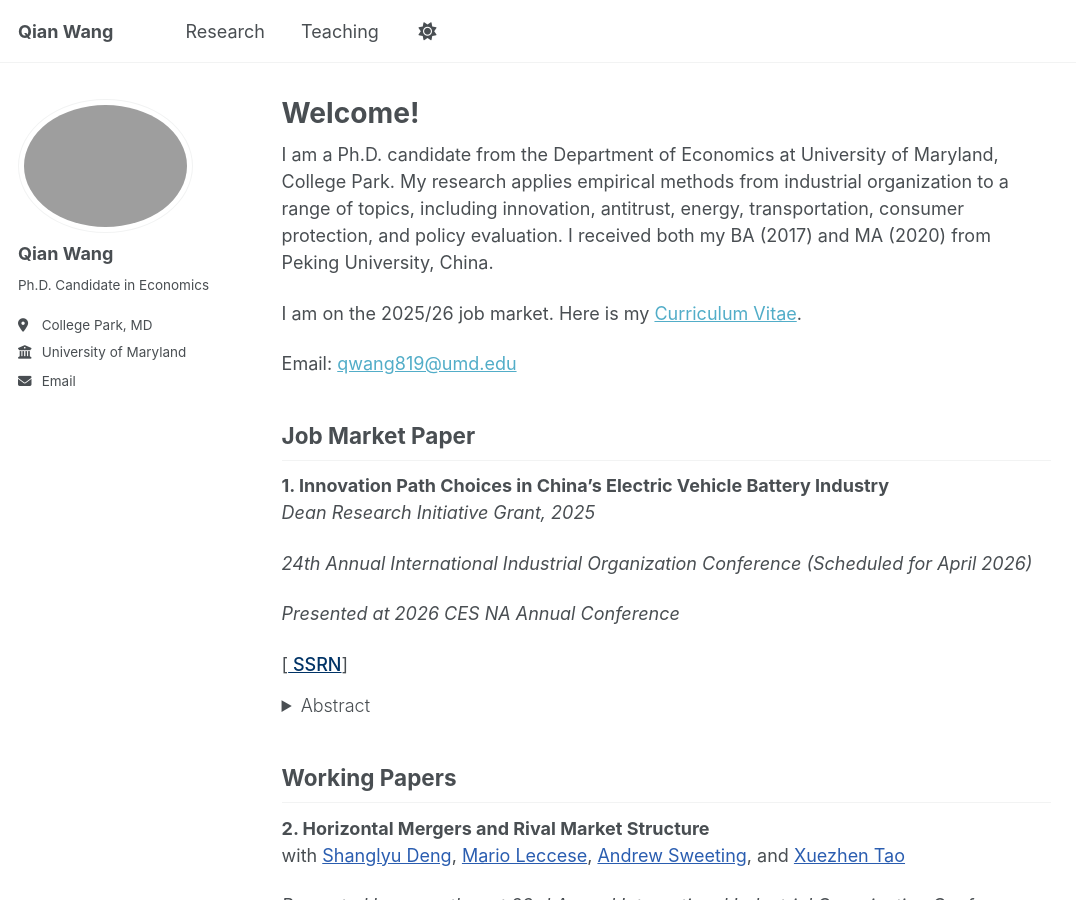
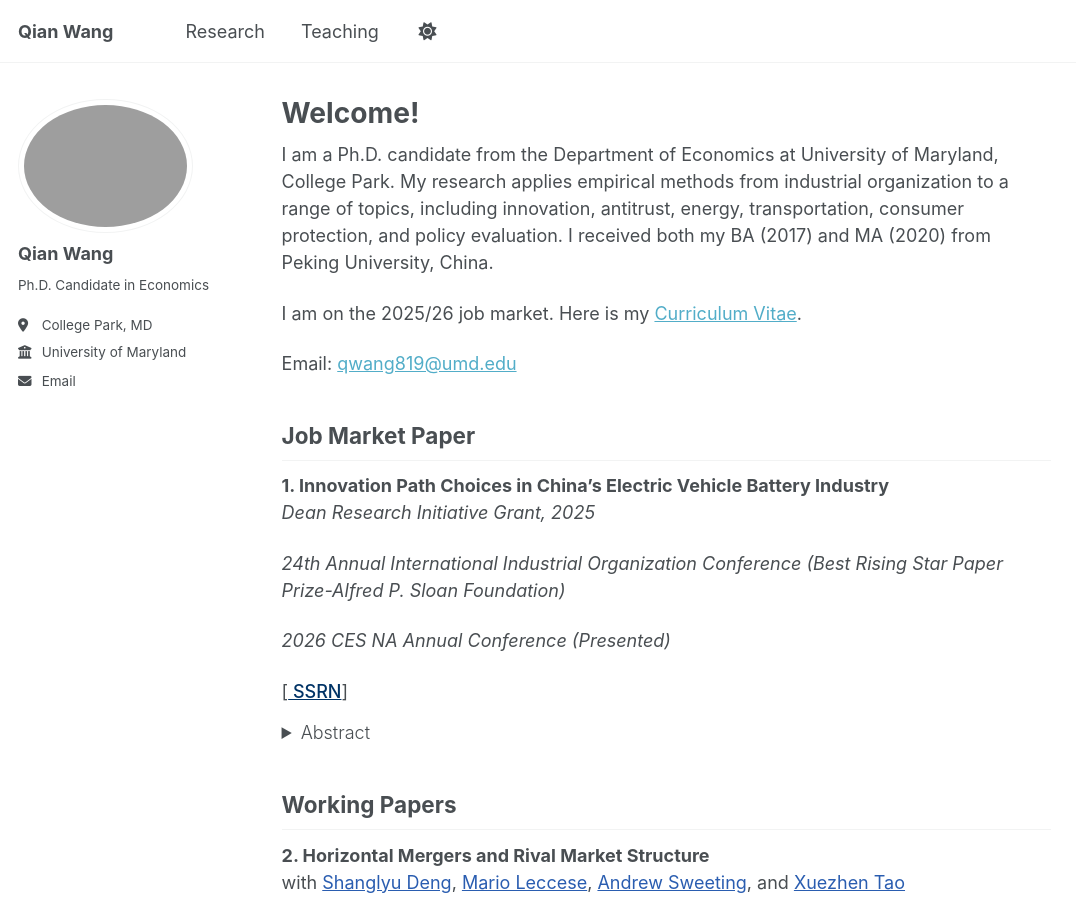
Before and after one commit to qwang819/qwang819.github.io, a Jekyll site: the page built from _pages/about.md, in a window 1280 px wide and 900 px high. Shown: the whole window, without its empty margins (0-1076 px from the left). Built offline with Jekyll 4.4.1, drawn with Linux system fonts in a browser that asks for light colours; a script that is not in the unit is left out.

Commit message:
Update about.md

```diff
--- a/_pages/about.md
+++ b/_pages/about.md
@@ -20,9 +20,9 @@ Email: <a href="mailto:qwang819@umd.edu">qwang819@umd.edu</a>
 **1. Innovation Path Choices in China’s Electric Vehicle Battery Industry**
 *Dean Research Initiative Grant, 2025*
 
-*24th Annual International Industrial Organization Conference (Scheduled for April 2026)*
+*24th Annual International Industrial Organization Conference (Best Rising Star Paper Prize-Alfred P. Sloan Foundation)*
 
-*Presented at 2026 CES NA Annual Conference*
+*2026 CES NA Annual Conference (Presented)*
 
 [<a href="https://papers.ssrn.com/sol3/papers.cfm?abstract_id=6168655" style="color:#003366; font-weight:550">
 SSRN</a>]
```
